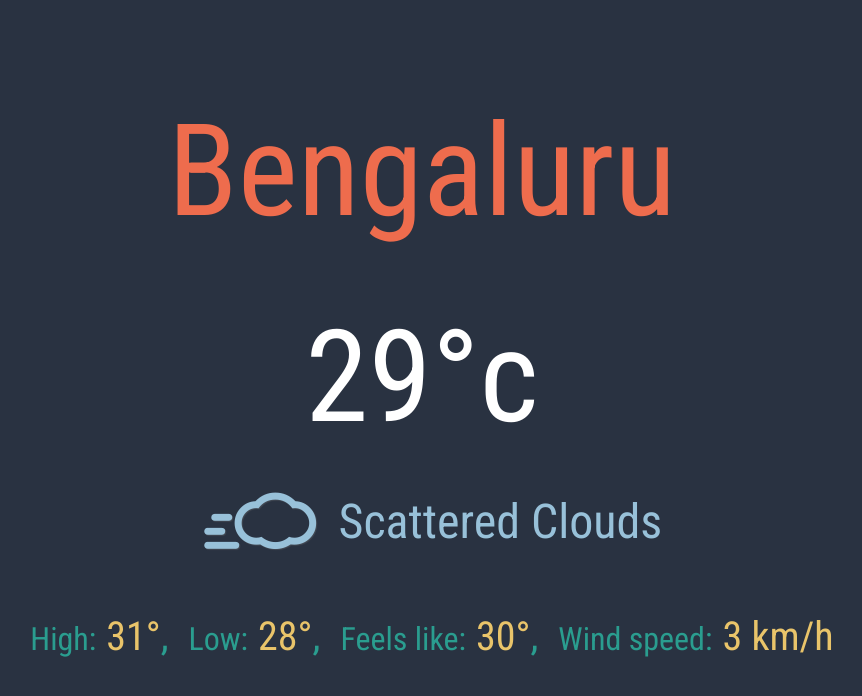
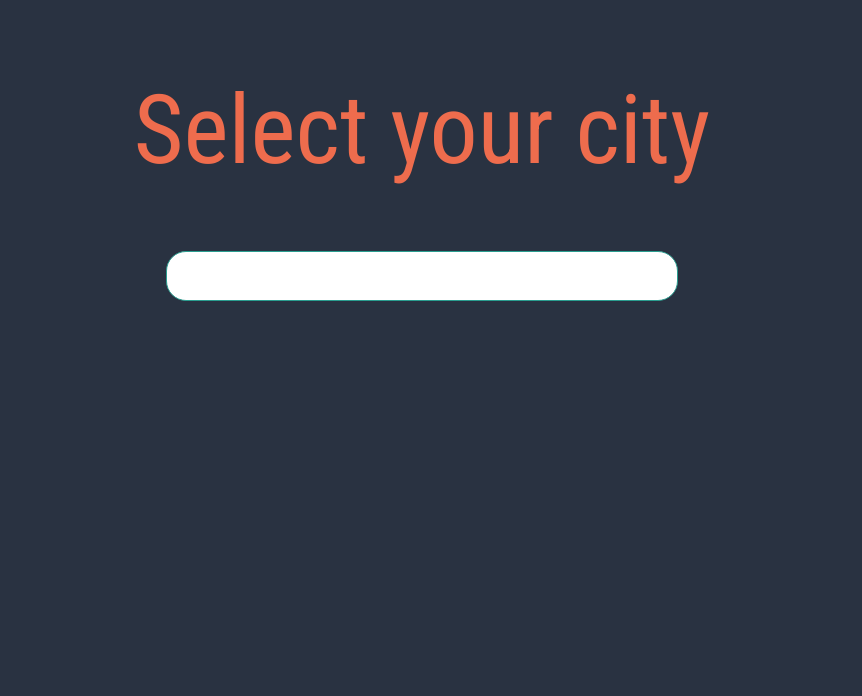
Before and after one commit to ccsCoder/ng-weather, an Angular app: page / in a window 1280 px wide. Shown: the top 696 px of the page, without its empty margins (218-1080 px from the left). Built offline with nearby package versions, Linux system fonts and the light colour scheme.

Commit message:
Search works

```diff
--- /dev/null
+++ b/src/app/add-city/add-city.component.html
@@ -0,0 +1,14 @@
+<div class="city-selection">
+  <h1>Select your city</h1>
+  <div class="city-autocomplete-list">
+  <input
+    list="city-list"
+    type="text"
+    class="city-name-input"
+    (input)="onCityInput($event.target.value)"
+  />
+  <datalist id="city-list">
+    <option *ngFor="let city of cities" value={{city}}></option>
+  </datalist>
+  </div>
+</div>
--- /dev/null
+++ b/src/app/add-city/add-city.component.sass
@@ -0,0 +1,21 @@
+div.city-selection
+  width: 60vw
+  display: flex
+  flex-direction: column
+  justify-content: center
+  align-items: center
+
+h1
+  font-size: 6rem
+  font-weight: normal
+
+div.city-autocomplete-list
+  & > input.city-name-input
+    padding-left: 10px
+    padding-right: 10px
+    width: 40vw
+    height: 50px
+    border: .5px solid #2a9d8f
+    border-radius: 20px
+    outline: none
+    font-size: 2rem
--- /dev/null
+++ b/src/app/add-city/add-city.component.ts
@@ -0,0 +1,36 @@
+import { Component, OnInit } from '@angular/core';
+import { WeatherService } from '../weather.service';
+import { Subject } from 'rxjs';
+import { debounceTime, map } from 'rxjs/operators';
+
+@Component({
+  selector: 'app-add-city',
+  templateUrl: './add-city.component.html',
+  styleUrls: ['./add-city.component.sass']
+})
+export class AddCityComponent implements OnInit {
+
+  cities: string[];
+
+  constructor(private weatherService: WeatherService) {
+  }
+
+  setCities(cityData): void {
+    this.cities = cityData.map(datum => `${datum.name}, ${datum.country.id}`);
+    console.log(this.cities);
+  }
+
+  onCityInput(cityName): void {
+    if (cityName.length < 3) {
+      return;
+    }
+    this.weatherService.getCityNames(cityName).pipe(debounceTime(1000)).subscribe(cityData => {
+      this.setCities(cityData);
+    });
+
+  }
+
+  ngOnInit(): void {
+  }
+
+}
--- a/src/app/app.component.html
+++ b/src/app/app.component.html
@@ -1,5 +1,6 @@
 <div class="container">
-  <app-city-name></app-city-name>
+  <app-add-city></app-add-city>
+  <!-- <app-city-name></app-city-name>
   <app-temparature-indicator
     [temp]="currTemp"
   >
@@ -14,5 +15,5 @@
     [feelsLike]="feelsLikeTemp"
     [windSpeed]="windSpeed"
   >
-  </app-weather-details>
+  </app-weather-details> -->
 </div>
--- a/src/app/app.component.ts
+++ b/src/app/app.component.ts
@@ -22,10 +22,6 @@ export class AppComponent implements OnInit {
     private weatherIconProviderService: WeatherIconProviderService
   ) { }
 
-  // private convertToCelcius(kelvin: number): number {
-  //   return Math.round(kelvin - 273.15);
-  // }
-
   setWeatherData(weatherData): void {
     const { main, weather, wind } = weatherData;
     // set the values
--- a/src/app/app.module.ts
+++ b/src/app/app.module.ts
@@ -7,6 +7,7 @@ import { WeatherIconComponent } from './weather-icon/weather-icon.component';
 import { HttpClientModule } from '@angular/common/http';
 import { TemparatureIndicatorComponent } from './temparature-indicator/temparature-indicator.component';
 import { WeatherDetailsComponent } from './weather-details/weather-details.component';
+import { AddCityComponent } from './add-city/add-city.component';
 
 @NgModule({
   declarations: [
@@ -15,7 +16,8 @@ import { WeatherDetailsComponent } from './weather-details/weather-details.compo
     CityNameComponent,
     WeatherIconComponent,
     TemparatureIndicatorComponent,
-    WeatherDetailsComponent
+    WeatherDetailsComponent,
+    AddCityComponent
   ],
   imports: [
     BrowserModule,
--- a/src/app/city-name/city-name.component.sass
+++ b/src/app/city-name/city-name.component.sass
@@ -1,3 +1,3 @@
 h1
-  font-size: 8rem
+  font-size: 10rem
   font-weight: normal
--- a/src/app/weather.service.ts
+++ b/src/app/weather.service.ts
@@ -5,6 +5,8 @@ import { HttpClient } from '@angular/common/http';
 export class WeatherService {
   apiKey = 'd0d05561695e5b01f24a377d11030327';
   apiUrl = `https://api.openweathermap.org/data/2.5/weather?appid=${this.apiKey}&units=metric`;
+  geoApiUrl = `https://spott.p.rapidapi.com/places/autocomplete?q=Haza&limit=5&type=CITY`;
+
   // This is only for now, as the city will actually be fetched from a service.
   city: string;
 
@@ -15,4 +17,16 @@ export class WeatherService {
   getCityWeather() {
     return this.httpClient.get(`${this.apiUrl}&q=${this.city}`);
   }
+
+  getCityNames(prefix: string) {
+    return this.httpClient.get(
+      `${this.geoApiUrl}&q=${prefix}`,
+      {
+        headers: {
+          'x-rapidapi-host': 'spott.p.rapidapi.com',
+          'x-rapidapi-key': 'EEEfKAkAYRmshOjhWYalF4rn9V3Fp1gxrcMjsnusBVWNZmicZ4'
+        }
+      }
+    );
+  }
 }
```
Also changed, not shown: 1 other file (tests, documents, lock files or other folders).
